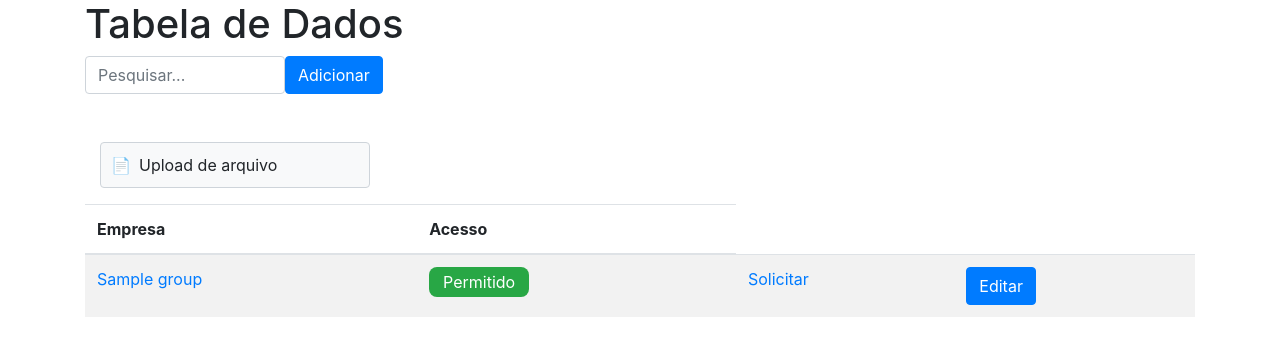
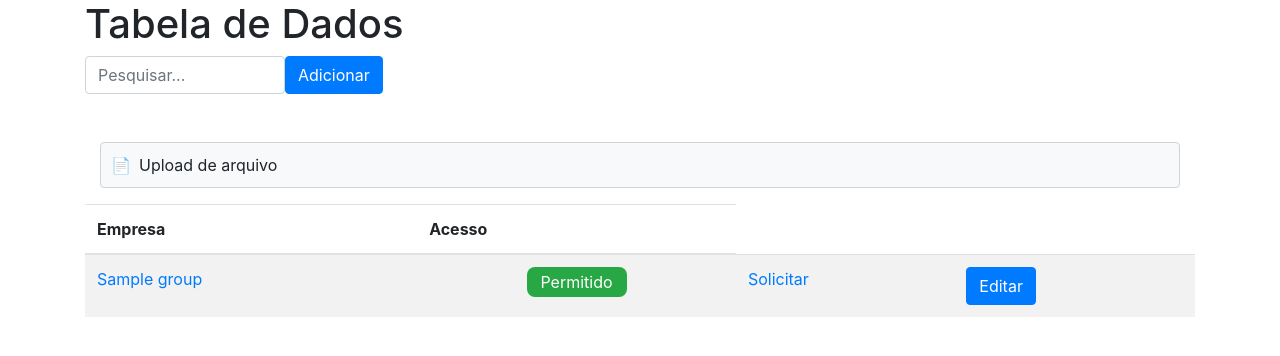
Before and after one commit to SergioTanakaAtos/Processo_de_Escalonamento, a Django app: template escalation/templates/escalation/initial_page.html in a window 1280 px wide. Shown: the part 76-432 px from the top of the page. Run offline with Django 5.2, Linux system fonts and the light colour scheme; the template is opened without the code that fills it: most values are stand-ins (such as "Sample title", 1, 10 or a date in 2020); some libraries are stand-ins or nearby versions.

Commit message:
Revert "Update initial_page.html"
This reverts commit 3ea4a3f731beaadb68746a9d38f2eb5e2853b17b.

```diff
--- a/escalation/templates/escalation/initial_page.html
+++ b/escalation/templates/escalation/initial_page.html
@@ -26,7 +26,7 @@
     padding: 5px 10px;
     height: 30px;
     width: 100px;
-
+    margin: auto;
 }
 .access-table {
   width: 100%;
@@ -58,7 +58,7 @@
   <div class="container mt-5">
     <form id="upload-form" action="{% url 'load_data' %}" method="POST" enctype="multipart/form-data">
         {% csrf_token %}
-        <div class="form-group w-25">
+        <div class="form-group">
             <label class="custom-file-upload">
                 <span class="file-icon">📄</span>
                 <span class="file-label">Upload de arquivo</span>
```
